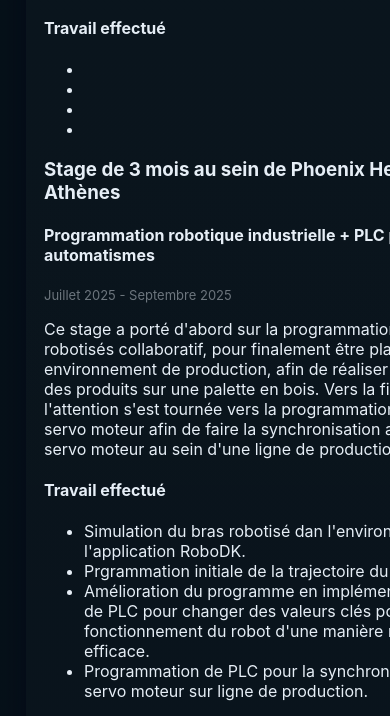
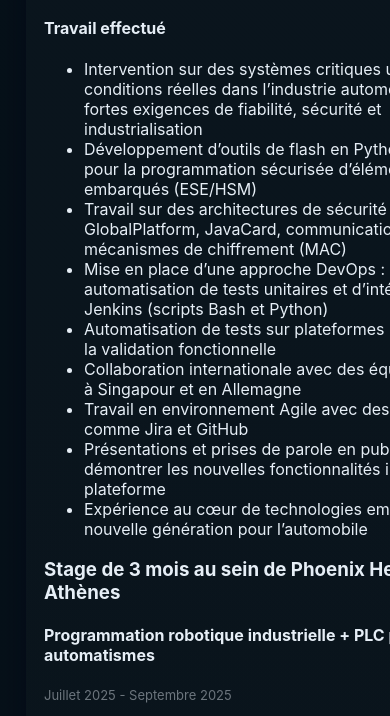
Before and after one commit to Marvin392/Marvin-Portfolio, a plain HTML site: page index.html in a window 390 px wide. Shown: the part 5887-6603 px from the top of the page. Drawn offline with Linux system fonts and the light colour scheme.

Commit message:
Update index.html with aumovio internship

```diff
--- a/index.html
+++ b/index.html
@@ -227,10 +227,15 @@
               <p>Ce stage a porté sur une multitude de sujets autour d’un projet principal, au cœur des activités de l’équipe FG1 qui m’a accueilli. J’ai eu l’opportunité de collaborer avec ses différentes sous-équipes afin d’explorer plusieurs domaines et d’acquérir un large éventail de compétences, dans le contexte exigeant d’un projet de système embarqué à forts enjeux industriels.</p>
               <h4>Travail effectué</h4>
               <ul>
-                <li></li>
-                <li></li>
-                <li></li>
-                <li></li>
+                <li>Intervention sur des systèmes critiques utilisés en conditions réelles dans l’industrie automobile, avec de fortes exigences de fiabilité, sécurité et industrialisation</li>
+                <li>Développement d’outils de flash en Python et Java pour la programmation sécurisée d’éléments embarqués (ESE/HSM)</li>
+                <li>Travail sur des architectures de sécurité avancées : GlobalPlatform, JavaCard, communication SPI (T=1), mécanismes de chiffrement (MAC)</li>
+                <li>Mise en place d’une approche DevOps : automatisation de tests unitaires et d’intégration via Jenkins (scripts Bash et Python)</li>
+                <li>Automatisation de tests sur plateformes mobiles pour la validation fonctionnelle</li>
+                <li>Collaboration internationale avec des équipes basées à Singapour et en Allemagne</li>
+                <li>Travail en environnement Agile avec des outils comme Jira et GitHub</li>
+                <li>Présentations et prises de parole en publique pour démontrer les nouvelles fonctionnalités intégrées à la plateforme</li>
+                <li>Expérience au cœur de technologies embarquées de nouvelle génération pour l’automobile</li>
               </ul>
 
               <article id="exp-phoenix" class="exp">
@@ -311,7 +316,7 @@
         </div>
 
         <div id="futurs acquis" class="card" style="margin-top:12px">
-          <h2>Futurs Acquis de spécialité</h2>
+          <h2>Acquis de spécialité</h2>
           <ul>
             <li>Matières : ROS - filtre de Kalman - systèmes d'exploitation embarqués - IA embaruée - sureté de fonctionnement + verification des programmes et diagnostiques - méthodolgie agile et cycles en V.</li>
             <li>Projet formateur : Travail sur une voiture en plastique poir la rendre intelligente avec de l'IA embarquée pour :</li>
@@ -339,7 +344,7 @@
     </section>
 
     <footer>
-      <div class="small">© Marvin Ishq Yonan — Portfolio technique complet • Dernière mise à jour : Mars 2025</div>
+      <div class="small">© Marvin Ishq Yonan — Portfolio technique complet • Dernière mise à jour : Mars 2026</div>
     </footer>
   </div>
 
```
